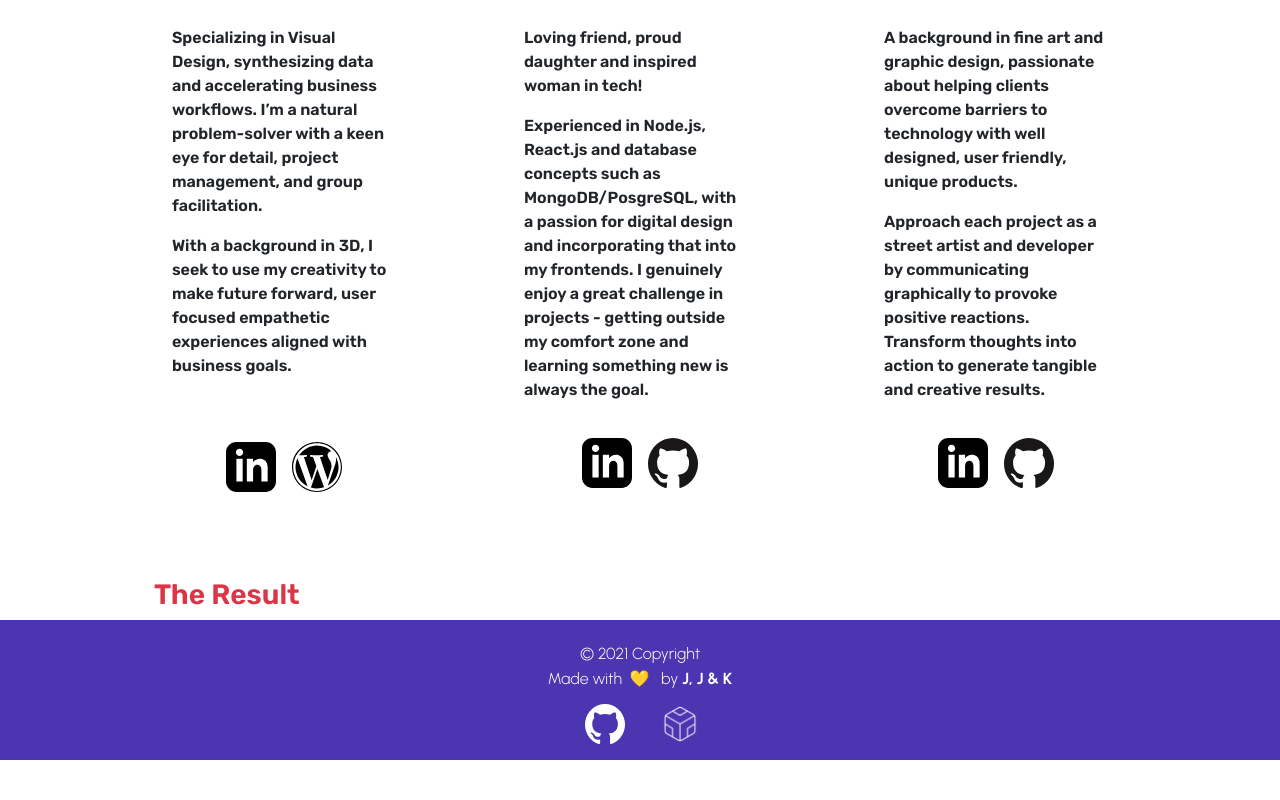
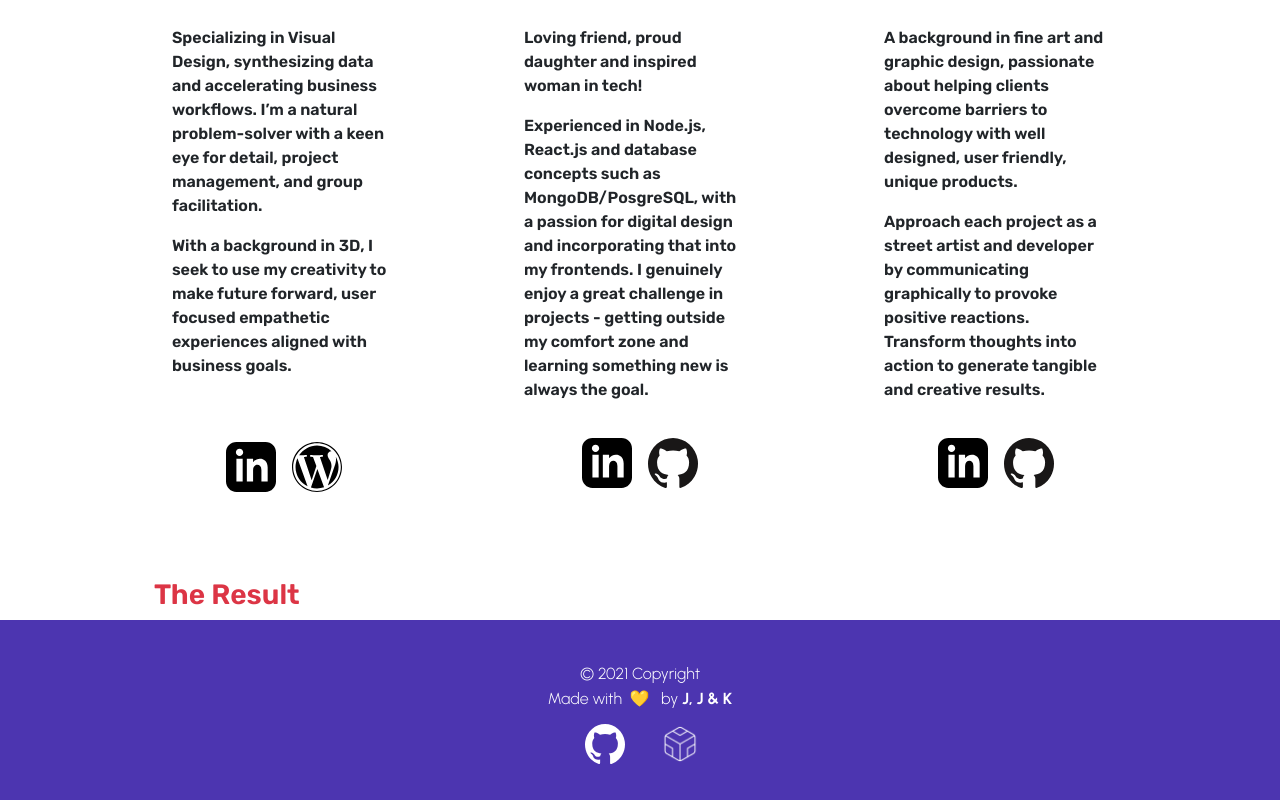
Before and after one commit to mandala-effect/mandala-effect-app, a React (Create React App) app: page / in a window 1280 px wide. Shown: the part 2035-2835 px from the top of the page. Before the commit the page ends 2795 px from the top, so only its background shows below. Built offline with nearby package versions, Linux system fonts and the light colour scheme.

Commit message:
adds footer changes

```diff
--- a/src/Components/Footer/Footer.css
+++ b/src/Components/Footer/Footer.css
@@ -2,9 +2,9 @@ footer {
     position: relative;
     left: 0;
     bottom: 0;
-    height: 140px;
+    height: 180px;
     width: 100%;
-    padding: 5px;
+    padding-top: 25px;
     background:  rgb(76, 53, 176);
     text-align: center !important;
 }
@@ -26,6 +26,8 @@ footer {
 .footer-link {
     display: inline;
 }
+
+
 .footer-logo {
     width: 40px;
     height: 40px;
--- a/src/Components/Footer/Footer.jsx
+++ b/src/Components/Footer/Footer.jsx
@@ -5,6 +5,7 @@ import './Footer.css';
 
 export default function Footer() {
     return (
+    <div className="footer-div">
       <MDBFooter backgroundColor='light' className='text-center text-lg-left'>
       <div className='text-center p-3 footer-div' >
         {/* <h5 className="footer-title">Mandala Effect</h5> */}
@@ -19,8 +20,8 @@ export default function Footer() {
         <a className='footer-link' href='https://github.com/mandala-effect/mandala-effect-app/'>
         <img src="/img/code-sandbox-white-logo.png" alt="codesandbox-code"className="footer-logo" />
         </a>
-
       </div>
     </MDBFooter>
+    </div>
     )
 }
--- a/src/Components/PaintBox/PaintBox.css
+++ b/src/Components/PaintBox/PaintBox.css
@@ -11,7 +11,8 @@
 }
 
 .PaintBox {
-    padding-bottom: 270px;
+    margin-top: 70px;
+    margin-bottom: 50px !important;
 }
 
 @media screen and (max-width: 500px) {
--- a/src/Pages/App/App.css
+++ b/src/Pages/App/App.css
@@ -1,7 +1,7 @@
 @import url('https://fonts.googleapis.com/css2?family=Rubik:wght@600&family=Urbanist:ital,wght@0,100;0,200;0,300;0,400;0,500;0,600;0,700;0,800;0,900;1,100;1,200;1,300;1,400;1,500;1,600;1,700;1,800;1,900&display=swap');
 
 .dark {
-  background: black;
+  background: #36393E;
 }
 
 .dark p, h2, h3, h5 {
--- a/src/Pages/ColorBook/ColorBook.css
+++ b/src/Pages/ColorBook/ColorBook.css
@@ -0,0 +1,3 @@
+.colorbook {
+    height: 780px;
+}
--- a/src/Pages/ColorBook/ColorBook.jsx
+++ b/src/Pages/ColorBook/ColorBook.jsx
@@ -2,11 +2,12 @@ import React from 'react';
 import SecondaryNav from
 '../../Components/NavBars/SecondaryNav/SecondaryNav';
 import PaintBox from '../../Components/PaintBox/PaintBox';
+import './ColorBook.css';
 
 
 export default function ColorBook() {
     return (
-        <div>
+        <div className="colorbook">
             <SecondaryNav />
             <PaintBox />
         </div>
```
